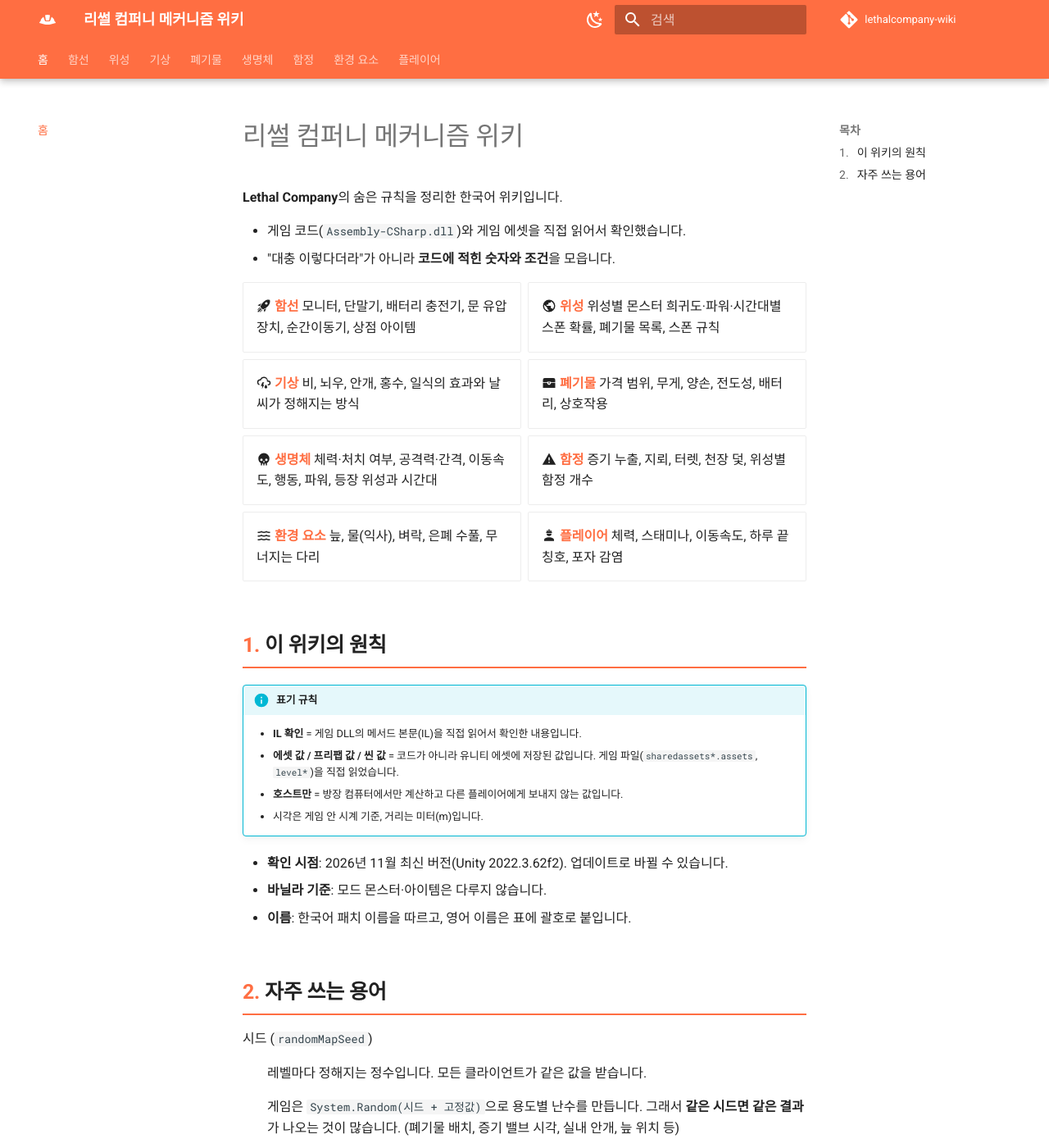
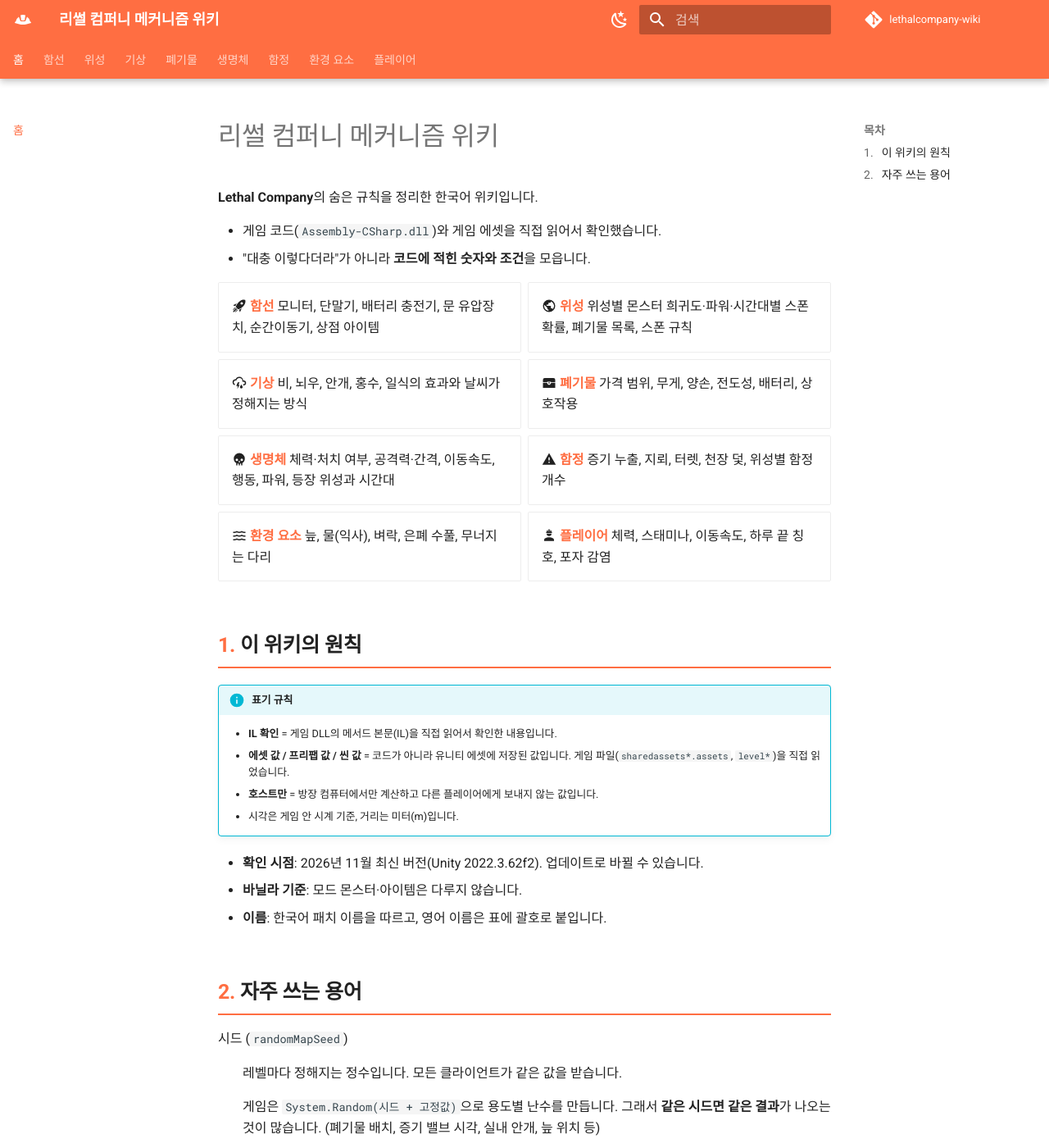
Before and after one commit to Mugamta/lethalcompany-wiki, an MkDocs documentation site: the page built from docs/index.md, in a window 1280 px wide and 1400 px high. Shown: the whole window at 82% size. Built offline with MkDocs 1.6.1 and Material for MkDocs 9.7.7, drawn with Linux system fonts in a browser that asks for light colours; comment, search, counter and statistics services are not loaded.

Commit message:
페이지 최대 폭을 넓혀 좌우 빈 공간 줄이기
Co-Authored-By: Claude Opus 5.5 <noreply@anthropic.com>

```diff
--- a/docs/stylesheets/extra.css
+++ b/docs/stylesheets/extra.css
@@ -180,3 +180,9 @@
 }
 .md-typeset .sf-table .sf-cell.sf-strong { color: #fff; }
 .md-typeset .sf-table .sf-na { background: none; color: var(--sf-text-2); }
+
+/* ── 페이지 폭 넓히기: 좌우 빈 공간 줄이기 ───────────── */
+/* Material 기본 최대 폭(61rem)을 늘려 넓은 화면에서 본문을 더 넓게 */
+.md-grid {
+  max-width: 80rem;
+}
```
